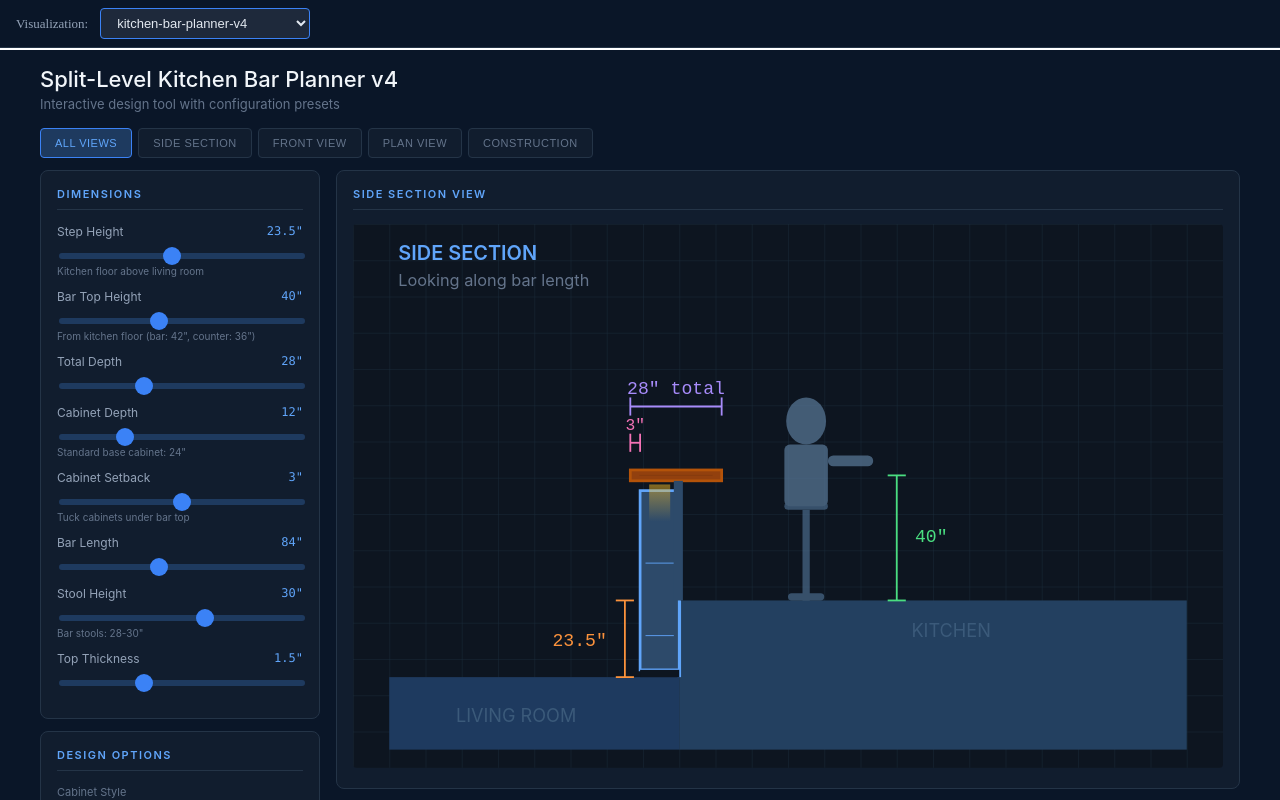
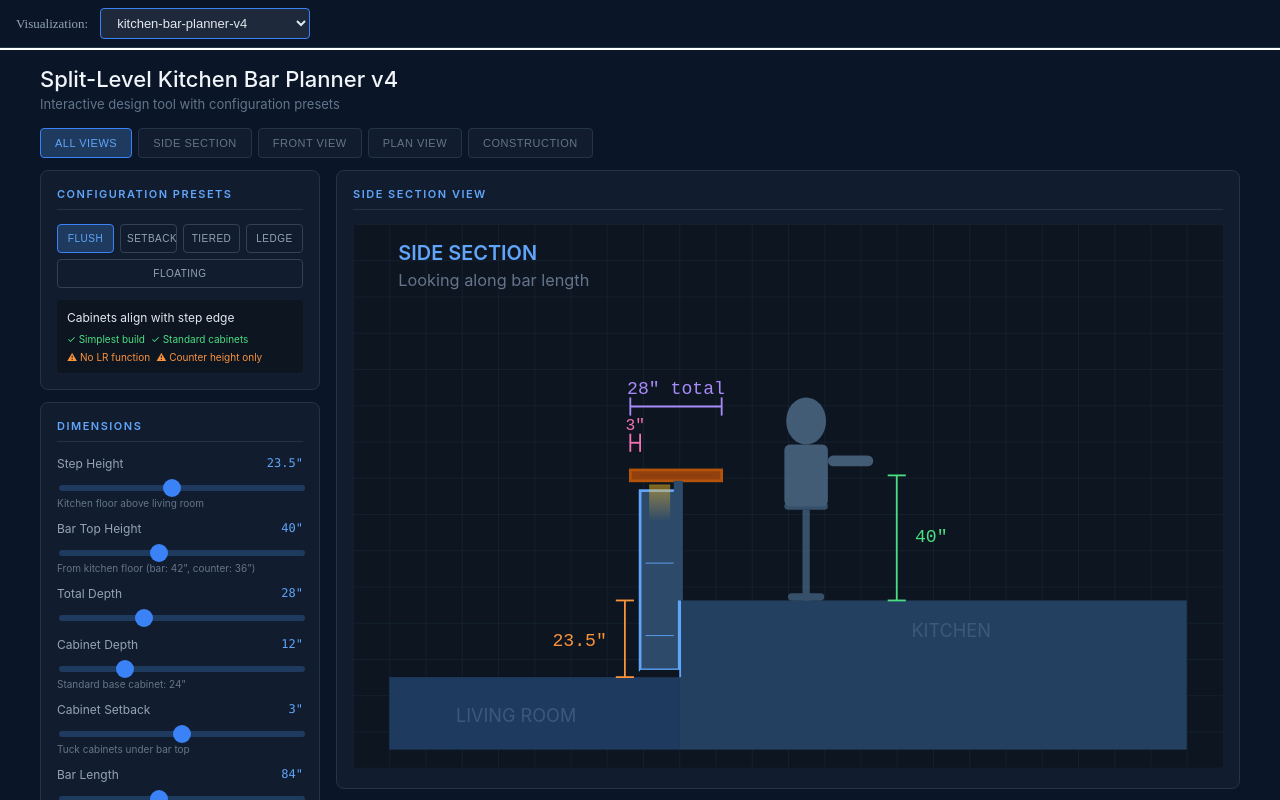
Before and after one commit to NateGrabowski/kitchen-bar, a React (Vite) app: page / in a window 1280 px wide. Shown: the top 800 px of the page. Built offline with nearby package versions, Linux system fonts and the light colour scheme.

Commit message:
feat(v4): add preset buttons with inline pros/cons
- Add Configuration Presets panel as first control section
- 5 preset buttons: Flush, Setback, Tiered, Ledge, Floating
- Each preset shows description and pros/cons inline
- Active preset highlighted with blue styling

```diff
--- a/visualization/jsx/kitchen-bar-planner-v4.jsx
+++ b/visualization/jsx/kitchen-bar-planner-v4.jsx
@@ -235,6 +235,58 @@ export default function KitchenBarPlannerV4() {
         @media (max-width: 900px) {
           .main-grid { grid-template-columns: 1fr !important; }
         }
+        .preset-row {
+          display: flex;
+          gap: 6px;
+          flex-wrap: wrap;
+          margin-bottom: 12px;
+        }
+        .preset-btn {
+          flex: 1;
+          min-width: 50px;
+          padding: 8px 6px;
+          font-size: 10px;
+          text-transform: uppercase;
+          letter-spacing: 0.5px;
+          background: transparent;
+          border: 1px solid #334155;
+          color: #94a3b8;
+          border-radius: 4px;
+          cursor: pointer;
+          transition: all 0.15s;
+        }
+        .preset-btn:hover {
+          border-color: #60a5fa;
+          color: #e2e8f0;
+        }
+        .preset-btn.active {
+          background: #1e3a5f;
+          border-color: #3b82f6;
+          color: #60a5fa;
+        }
+        .preset-info {
+          background: #0d1520;
+          border-radius: 4px;
+          padding: 10px;
+          margin-top: 4px;
+        }
+        .preset-desc {
+          font-size: 12px;
+          color: #e2e8f0;
+          margin-bottom: 8px;
+        }
+        .preset-pros-cons {
+          display: flex;
+          flex-wrap: wrap;
+          gap: 6px;
+          font-size: 10px;
+        }
+        .preset-pro {
+          color: #4ade80;
+        }
+        .preset-con {
+          color: #fb923c;
+        }
       `}</style>
 
       <div style={{ maxWidth: 1200, margin: '0 auto' }}>
@@ -270,6 +322,35 @@ export default function KitchenBarPlannerV4() {
         <div className="main-grid" style={{ display: 'grid', gridTemplateColumns: '280px 1fr', gap: 16 }}>
           {/* Left Panel - Controls */}
           <div>
+            {/* Configuration Presets */}
+            <div className="panel">
+              <div className="panel-title">Configuration Presets</div>
+              <div className="preset-row">
+                {Object.entries(presets).map(([id, preset]) => (
+                  <button
+                    key={id}
+                    className={`preset-btn ${config.activePreset === id ? 'active' : ''}`}
+                    onClick={() => applyPreset(id)}
+                  >
+                    {preset.name}
+                  </button>
+                ))}
+              </div>
+              {config.activePreset && presets[config.activePreset] && (
+                <div className="preset-info">
+                  <div className="preset-desc">{presets[config.activePreset].desc}</div>
+                  <div className="preset-pros-cons">
+                    {presets[config.activePreset].pros.map((pro, i) => (
+                      <span key={`pro-${i}`} className="preset-pro">✓ {pro}</span>
+                    ))}
+                    {presets[config.activePreset].cons.map((con, i) => (
+                      <span key={`con-${i}`} className="preset-con">⚠ {con}</span>
+                    ))}
+                  </div>
+                </div>
+              )}
+            </div>
+
             <div className="panel">
               <div className="panel-title">Dimensions</div>
 
```
